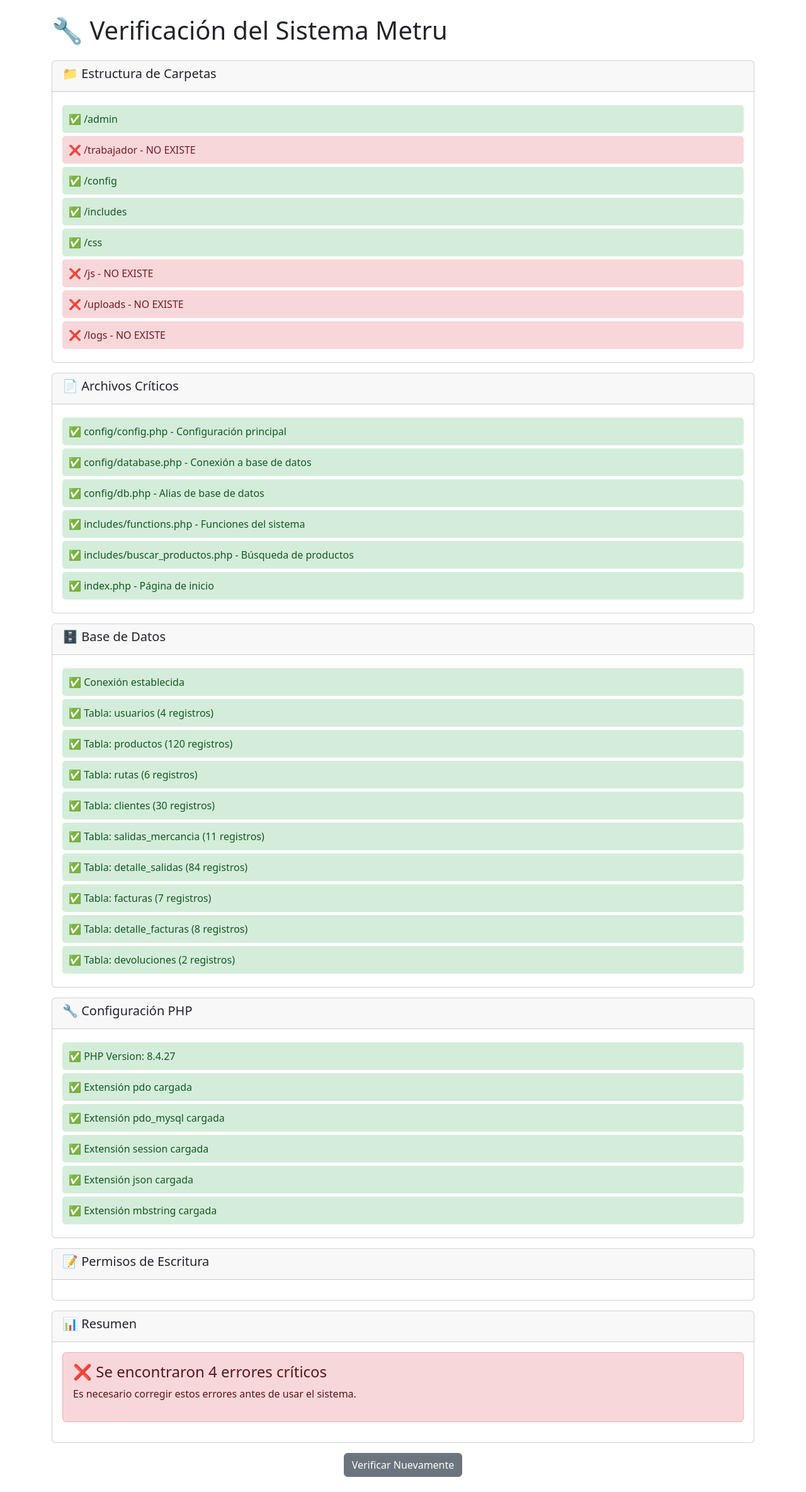
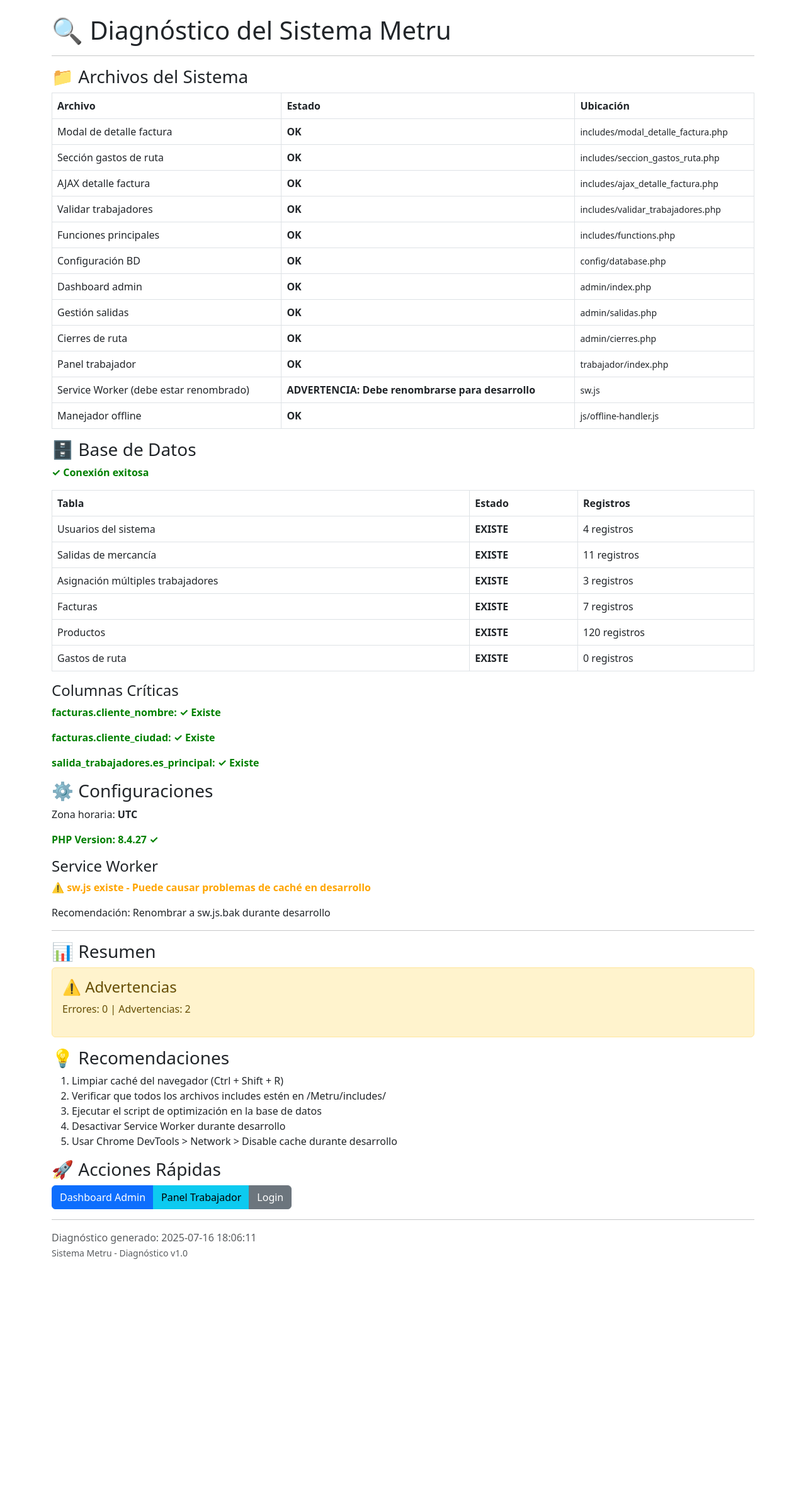
Before and after one commit to joshuan3497/Metru, a PHP site: page /Metru/archivo_diagnostico.php in a window 1280 px wide. Shown: the whole page at 63% size. After the commit the page ends 2017 px from the top, so only its background shows below. Run offline with PHP 8.4, Linux system fonts and the light colour scheme; data comes from the database, SQL or seed files in the repository; data that the repository does not hold is empty.

Commit message:
Add files via upload

```diff
--- a/archivo_diagnostico.php
+++ b/archivo_diagnostico.php
@@ -1,197 +1,226 @@
 <?php
 // =====================================================
-// VERIFICACIÓN DEL SISTEMA - METRU
+// DIAGNÓSTICO COMPLETO - SISTEMA METRU
 // =====================================================
+
+error_reporting(E_ALL);
+ini_set('display_errors', 1);
+
+// Evitar caché
+header("Cache-Control: no-cache, must-revalidate");
+header("Expires: Mon, 26 Jul 1997 05:00:00 GMT");
 ?>
 <!DOCTYPE html>
 <html lang="es">
 <head>
     <meta charset="UTF-8">
     <meta name="viewport" content="width=device-width, initial-scale=1.0">
-    <title>Verificación del Sistema - Metru</title>
+    <title>Diagnóstico del Sistema - Metru</title>
     <link href="https://cdn.jsdelivr.net/npm/bootstrap@5.3.0/dist/css/bootstrap.min.css" rel="stylesheet">
     <style>
-        .check-item {
-            padding: 10px;
-            margin: 5px 0;
-            border-radius: 5px;
-            background: #f8f9fa;
-        }
-        .success { background-color: #d4edda !important; color: #155724; }
-        .error { background-color: #f8d7da !important; color: #721c24; }
-        .warning { background-color: #fff3cd !important; color: #856404; }
+        .check-ok { color: green; font-weight: bold; }
+        .check-error { color: red; font-weight: bold; }
+        .check-warning { color: orange; font-weight: bold; }
+        pre { background: #f4f4f4; padding: 10px; border-radius: 5px; }
     </style>
 </head>
 <body>
 <div class="container mt-4">
-        <h1 class="mb-4">🔧 Verificación del Sistema Metru</h1>
+    <h1>🔍 Diagnóstico del Sistema Metru</h1>
+    <hr>
 
     <?php
     $errores = 0;
     $advertencias = 0;
 
-        // 1. Verificar estructura de carpetas
-        echo '<div class="card mb-3">';
-        echo '<div class="card-header"><h5>📁 Estructura de Carpetas</h5></div>';
-        echo '<div class="card-body">';
+    // 1. VERIFICAR ARCHIVOS CRÍTICOS
+    echo '<h3>📁 Archivos del Sistema</h3>';
+    echo '<table class="table table-bordered">';
+    echo '<thead><tr><th>Archivo</th><th>Estado</th><th>Ubicación</th></tr></thead><tbody>';
 
-        $carpetas = [
-            'admin',
-            'trabajador',
-            'config',
-            'includes',
-            'css',
-            'js',
-            'uploads',
-            'logs'
+    $archivos_verificar = [
+        'includes/modal_detalle_factura.php' => 'Modal de detalle factura',
+        'includes/seccion_gastos_ruta.php' => 'Sección gastos de ruta',
+        'includes/ajax_detalle_factura.php' => 'AJAX detalle factura',
+        'includes/validar_trabajadores.php' => 'Validar trabajadores',
+        'includes/functions.php' => 'Funciones principales',
+        'config/database.php' => 'Configuración BD',
+        'admin/index.php' => 'Dashboard admin',
+        'admin/salidas.php' => 'Gestión salidas',
+        'admin/cierres.php' => 'Cierres de ruta',
+        'trabajador/index.php' => 'Panel trabajador',
+        'sw.js' => 'Service Worker (debe estar renombrado)',
+        'js/offline-handler.js' => 'Manejador offline'
     ];
 
-        foreach ($carpetas as $carpeta) {
-            if (is_dir($carpeta)) {
-                echo '<div class="check-item success">✅ /' . $carpeta . '</div>';
-            } else {
-                echo '<div class="check-item error">❌ /' . $carpeta . ' - NO EXISTE</div>';
+    foreach ($archivos_verificar as $archivo => $descripcion) {
+        $existe = file_exists($archivo);
+        $clase = $existe ? 'check-ok' : 'check-error';
+        $texto = $existe ? 'OK' : 'NO EXISTE';
+        if (!$existe && $archivo != 'sw.js') $errores++;
+
+        // Caso especial para sw.js
+        if ($archivo == 'sw.js') {
+            if ($existe) {
+                $clase = 'check-warning';
+                $texto = 'ADVERTENCIA: Debe renombrarse para desarrollo';
+                $advertencias++;
+            } else if (file_exists('sw.js.bak')) {
+                $clase = 'check-ok';
+                $texto = 'OK (renombrado a .bak)';
+            }
+        }
+
+        echo "<tr>";
+        echo "<td>$descripcion</td>";
+        echo "<td class='$clase'>$texto</td>";
+        echo "<td><small>$archivo</small></td>";
+        echo "</tr>";
+    }
+    echo '</tbody></table>';
+
+    // 2. VERIFICAR BASE DE DATOS
+    echo '<h3>🗄️ Base de Datos</h3>';
+
+    try {
+        include_once 'config/database.php';
+        echo '<p class="check-ok">✓ Conexión exitosa</p>';
+
+        // Verificar tablas críticas
+        $tablas_requeridas = [
+            'usuarios' => 'Usuarios del sistema',
+            'salidas_mercancia' => 'Salidas de mercancía',
+            'salida_trabajadores' => 'Asignación múltiples trabajadores',
+            'facturas' => 'Facturas',
+            'productos' => 'Productos',
+            'gastos_ruta' => 'Gastos de ruta'
+        ];
+
+        echo '<table class="table table-bordered">';
+        echo '<thead><tr><th>Tabla</th><th>Estado</th><th>Registros</th></tr></thead><tbody>';
+
+        foreach ($tablas_requeridas as $tabla => $descripcion) {
+            try {
+                $stmt = $pdo->query("SELECT COUNT(*) as total FROM $tabla");
+                $resultado = $stmt->fetch();
+                echo "<tr>";
+                echo "<td>$descripcion</td>";
+                echo "<td class='check-ok'>EXISTE</td>";
+                echo "<td>{$resultado['total']} registros</td>";
+                echo "</tr>";
+            } catch (Exception $e) {
+                echo "<tr>";
+                echo "<td>$descripcion</td>";
+                echo "<td class='check-error'>NO EXISTE</td>";
+                echo "<td>-</td>";
+                echo "</tr>";
                 $errores++;
             }
         }
-        echo '</div></div>';
+        echo '</tbody></table>';
 
-        // 2. Verificar archivos críticos
-        echo '<div class="card mb-3">';
-        echo '<div class="card-header"><h5>📄 Archivos Críticos</h5></div>';
-        echo '<div class="card-body">';
-
-        $archivos = [
-            'config/config.php' => 'Configuración principal',
-            'config/database.php' => 'Conexión a base de datos',
-            'config/db.php' => 'Alias de base de datos',
-            'includes/functions.php' => 'Funciones del sistema',
-            'includes/buscar_productos.php' => 'Búsqueda de productos',
-            'index.php' => 'Página de inicio'
+        // Verificar columnas críticas
+        echo '<h4>Columnas Críticas</h4>';
+        $verificaciones = [
+            "SHOW COLUMNS FROM facturas LIKE 'cliente_nombre'" => 'facturas.cliente_nombre',
+            "SHOW COLUMNS FROM facturas LIKE 'cliente_ciudad'" => 'facturas.cliente_ciudad',
+            "SHOW COLUMNS FROM salida_trabajadores LIKE 'es_principal'" => 'salida_trabajadores.es_principal'
         ];
 
-        foreach ($archivos as $archivo => $descripcion) {
-            if (file_exists($archivo)) {
-                echo '<div class="check-item success">✅ ' . $archivo . ' - ' . $descripcion . '</div>';
-            } else {
-                echo '<div class="check-item error">❌ ' . $archivo . ' - ' . $descripcion . ' NO EXISTE</div>';
-                if (in_array($archivo, ['config/config.php', 'config/database.php', 'includes/functions.php'])) {
-                    $errores++;
-                } else {
-                    $advertencias++;
-                }
-            }
-        }
-        echo '</div></div>';
-
-        // 3. Verificar conexión a base de datos
-        echo '<div class="card mb-3">';
-        echo '<div class="card-header"><h5>🗄️ Base de Datos</h5></div>';
-        echo '<div class="card-body">';
-
+        foreach ($verificaciones as $query => $descripcion) {
             try {
-            include_once 'config/database.php';
-            echo '<div class="check-item success">✅ Conexión establecida</div>';
-
-            // Verificar tablas
-            $tablas_requeridas = [
-                'usuarios',
-                'productos',
-                'rutas',
-                'clientes',
-                'salidas_mercancia',
-                'detalle_salidas',
-                'facturas',
-                'detalle_facturas',
-                'devoluciones'
-            ];
-
-            $stmt = $pdo->query("SHOW TABLES");
-            $tablas_existentes = $stmt->fetchAll(PDO::FETCH_COLUMN);
-
-            foreach ($tablas_requeridas as $tabla) {
-                if (in_array($tabla, $tablas_existentes)) {
-                    // Contar registros
-                    $count = $pdo->query("SELECT COUNT(*) FROM $tabla")->fetchColumn();
-                    echo '<div class="check-item success">✅ Tabla: ' . $tabla . ' (' . $count . ' registros)</div>';
-                } else {
-                    echo '<div class="check-item error">❌ Tabla: ' . $tabla . ' NO EXISTE</div>';
+                $stmt = $pdo->query($query);
+                $existe = $stmt->rowCount() > 0;
+                $clase = $existe ? 'check-ok' : 'check-error';
+                $texto = $existe ? '✓ Existe' : '✗ No existe';
+                if (!$existe) $errores++;
+                echo "<p class='$clase'>$descripcion: $texto</p>";
+            } catch (Exception $e) {
+                echo "<p class='check-error'>$descripcion: Error verificando</p>";
                 $errores++;
             }
         }
 
     } catch (Exception $e) {
-            echo '<div class="check-item error">❌ Error de conexión: ' . $e->getMessage() . '</div>';
+        echo '<p class="check-error">✗ Error de conexión: ' . $e->getMessage() . '</p>';
         $errores++;
     }
-        echo '</div></div>';
 
-        // 4. Verificar PHP y extensiones
-        echo '<div class="card mb-3">';
-        echo '<div class="card-header"><h5>🔧 Configuración PHP</h5></div>';
-        echo '<div class="card-body">';
+    // 3. VERIFICAR CONFIGURACIONES
+    echo '<h3>⚙️ Configuraciones</h3>';
 
-        echo '<div class="check-item success">✅ PHP Version: ' . phpversion() . '</div>';
+    // Timezone
+    $timezone = date_default_timezone_get();
+    echo "<p>Zona horaria: <strong>$timezone</strong></p>";
 
-        $extensiones = ['pdo', 'pdo_mysql', 'session', 'json', 'mbstring'];
-        foreach ($extensiones as $ext) {
-            if (extension_loaded($ext)) {
-                echo '<div class="check-item success">✅ Extensión ' . $ext . ' cargada</div>';
+    // PHP Version
+    $php_version = phpversion();
+    $php_ok = version_compare($php_version, '7.4.0', '>=');
+    $clase = $php_ok ? 'check-ok' : 'check-error';
+    echo "<p class='$clase'>PHP Version: $php_version " . ($php_ok ? '✓' : '✗ (Requiere 7.4+)') . "</p>";
+
+    // Service Worker Status
+    echo '<h4>Service Worker</h4>';
+    if (file_exists('sw.js')) {
+        echo '<p class="check-warning">⚠️ sw.js existe - Puede causar problemas de caché en desarrollo</p>';
+        echo '<p>Recomendación: Renombrar a sw.js.bak durante desarrollo</p>';
+        $advertencias++;
     } else {
-                echo '<div class="check-item error">❌ Extensión ' . $ext . ' NO disponible</div>';
-                $errores++;
+        echo '<p class="check-ok">✓ Service Worker desactivado (correcto para desarrollo)</p>';
     }
-        }
-        echo '</div></div>';
 
-        // 5. Verificar permisos de escritura
-        echo '<div class="card mb-3">';
-        echo '<div class="card-header"><h5>📝 Permisos de Escritura</h5></div>';
-        echo '<div class="card-body">';
-
-        $carpetas_escritura = ['uploads', 'logs'];
-        foreach ($carpetas_escritura as $carpeta) {
-            if (is_dir($carpeta) && is_writable($carpeta)) {
-                echo '<div class="check-item success">✅ /' . $carpeta . ' - Escritura OK</div>';
-            } elseif (is_dir($carpeta)) {
-                echo '<div class="check-item warning">⚠️ /' . $carpeta . ' - Sin permisos de escritura</div>';
-                $advertencias++;
-            }
-        }
-        echo '</div></div>';
-
-        // Resumen
-        echo '<div class="card mb-3">';
-        echo '<div class="card-header"><h5>📊 Resumen</h5></div>';
-        echo '<div class="card-body">';
+    // 4. RESUMEN
+    echo '<hr>';
+    echo '<h3>📊 Resumen</h3>';
 
     if ($errores == 0 && $advertencias == 0) {
         echo '<div class="alert alert-success">';
-            echo '<h4>✅ Sistema funcionando correctamente</h4>';
-            echo '<p>Todos los componentes están configurados correctamente.</p>';
-            echo '<a href="index.php" class="btn btn-primary">Ir al Sistema</a>';
-            echo '</div>';
-        } elseif ($errores > 0) {
-            echo '<div class="alert alert-danger">';
-            echo '<h4>❌ Se encontraron ' . $errores . ' errores críticos</h4>';
-            echo '<p>Es necesario corregir estos errores antes de usar el sistema.</p>';
+        echo '<h4>✅ Sistema OK</h4>';
+        echo '<p>No se detectaron errores. El sistema está listo para usar.</p>';
         echo '</div>';
     } else {
-            echo '<div class="alert alert-warning">';
-            echo '<h4>⚠️ Se encontraron ' . $advertencias . ' advertencias</h4>';
-            echo '<p>El sistema puede funcionar pero se recomienda revisar las advertencias.</p>';
-            echo '<a href="index.php" class="btn btn-primary">Ir al Sistema</a>';
+        echo '<div class="alert alert-' . ($errores > 0 ? 'danger' : 'warning') . '">';
+        echo '<h4>' . ($errores > 0 ? '❌ Errores detectados' : '⚠️ Advertencias') . '</h4>';
+        echo "<p>Errores: $errores | Advertencias: $advertencias</p>";
         echo '</div>';
     }
 
-        echo '</div></div>';
+    // 5. RECOMENDACIONES
+    echo '<h3>💡 Recomendaciones</h3>';
+    echo '<ol>';
+    echo '<li>Limpiar caché del navegador (Ctrl + Shift + R)</li>';
+    echo '<li>Verificar que todos los archivos includes estén en /Metru/includes/</li>';
+    echo '<li>Ejecutar el script de optimización en la base de datos</li>';
+    echo '<li>Desactivar Service Worker durante desarrollo</li>';
+    echo '<li>Usar Chrome DevTools > Network > Disable cache durante desarrollo</li>';
+    echo '</ol>';
+
+    // 6. ACCIONES RÁPIDAS
+    echo '<h3>🚀 Acciones Rápidas</h3>';
+    echo '<div class="btn-group">';
+    echo '<a href="admin/index.php" class="btn btn-primary">Dashboard Admin</a>';
+    echo '<a href="trabajador/index.php" class="btn btn-info">Panel Trabajador</a>';
+    echo '<a href="index.php" class="btn btn-secondary">Login</a>';
+    echo '</div>';
     ?>
 
-        <div class="text-center mb-4">
-            <button onclick="location.reload()" class="btn btn-secondary">
-                <i class="bi bi-arrow-clockwise"></i> Verificar Nuevamente
-            </button>
+    <hr>
+    <p class="text-muted">
+        Diagnóstico generado: <?php echo date('Y-m-d H:i:s'); ?><br>
+        <small>Sistema Metru - Diagnóstico v1.0</small>
+    </p>
 </div>
-    </div>
+
+<script>
+// Verificar Service Worker en el navegador
+if ('serviceWorker' in navigator) {
+    navigator.serviceWorker.getRegistrations().then(function(registrations) {
+        if (registrations.length > 0) {
+            console.warn('Service Workers activos:', registrations.length);
+            alert('⚠️ Hay Service Workers activos. Esto puede causar problemas de caché.\n\nVe a DevTools > Application > Service Workers y desregístralos.');
+        }
+    });
+}
+</script>
 </body>
 </html>
--- a/cargar_camion.php
+++ b/cargar_camion.php
@@ -4,7 +4,7 @@
 // =====================================================
 
 include_once '../includes/functions.php';
-include_once '../config/config.php';  // AÑADIR ESTA LÍNEA
+include_once '../config/config.php';
 verificarSesion('admin');
 
 $titulo_pagina = 'Cargar Camión';
--- a/cierres.php
+++ b/cierres.php
@@ -484,7 +484,7 @@ include '../includes/header.php';
                                 htmlspecialchars($factura['cliente_libre']);
                             ?>
                         </td>
-                        <td><?php echo htmlspecialchars($factura['ciudad']); ?></td>
+                        <td><?php echo htmlspecialchars($factura['cliente_ciudad'] ?? 'Sin especificar'); ?></td>
                         <td><?php echo obtenerUsuarioPorId($factura['vendedor_id'])['nombre']; ?></td>
                         <td><?php echo formatearPrecio($factura['total']); ?></td>
                         <td>
@@ -510,10 +510,10 @@ include '../includes/header.php';
 </div>
 
 <!-- Incluir modal de detalle -->
-<?php include 'includes/modal_detalle_factura.php'; ?>
+<?php include '../includes/modal_detalle_factura.php'; ?>
 
 <!-- Incluir sección de gastos -->
-<?php include 'includes/seccion_gastos_ruta.php'; ?>
+<?php include '../includes/seccion_gastos_ruta.php'; ?>
 
 <script>
 function guardarDevoluciones() {
--- a/crear_salida.php
+++ b/crear_salida.php
@@ -30,9 +30,6 @@ if ($_POST && isset($_POST['accion']) && $_POST['accion'] == 'crear_salida') {
         $errores[] = "Debe seleccionar una ruta";
     }
 
-    if (!$responsable_id) {
-        $errores[] = "Debe seleccionar un responsable";
-    }
 
     if (empty($trabajadores_asignados)) {
     $errores[] = "Debe asignar al menos un trabajador a la ruta";
@@ -78,7 +75,7 @@ foreach ($trabajadores_asignados as $trabajador_id) {
             $pdo->beginTransaction();
 
             // Crear la salida
-            $salida_id = crearSalidaMercancia($ruta_id, $responsable_id, $fecha_salida, $observaciones);
+            $salida_id = crearSalidaMercancia($ruta_id, $trabajador_principal, $fecha_salida, $observaciones);
 
             // Agregar productos
             foreach ($trabajadores_asignados as $trabajador_id) {
--- a/header.php
+++ b/header.php
@@ -3,6 +3,10 @@
 if (session_status() == PHP_SESSION_NONE) {
     session_start();
 }
+
+header("Cache-Control: no-store, no-cache, must-revalidate, max-age=0");
+header("Cache-Control: post-check=0, pre-check=0", false);
+header("Pragma: no-cache");
 
 // Detectar la ruta correcta al archivo de configuración
 $config_path = '';
--- a/offline-handler.js
+++ b/offline-handler.js
@@ -1,6 +1,7 @@
 // Manejo de modo offline para Sistema Metru
 
 // Registrar Service Worker
+/*
 if ('serviceWorker' in navigator) {
   window.addEventListener('load', () => {
     navigator.serviceWorker.register('/Metru/sw.js')
@@ -12,6 +13,7 @@ if ('serviceWorker' in navigator) {
       });
   });
 }
+  */
 
 // Estado de conexión
 let isOnline = navigator.onLine;
```
Also changed, not shown: 1 other file. Lines whose indentation alone changed are shown as unchanged.
